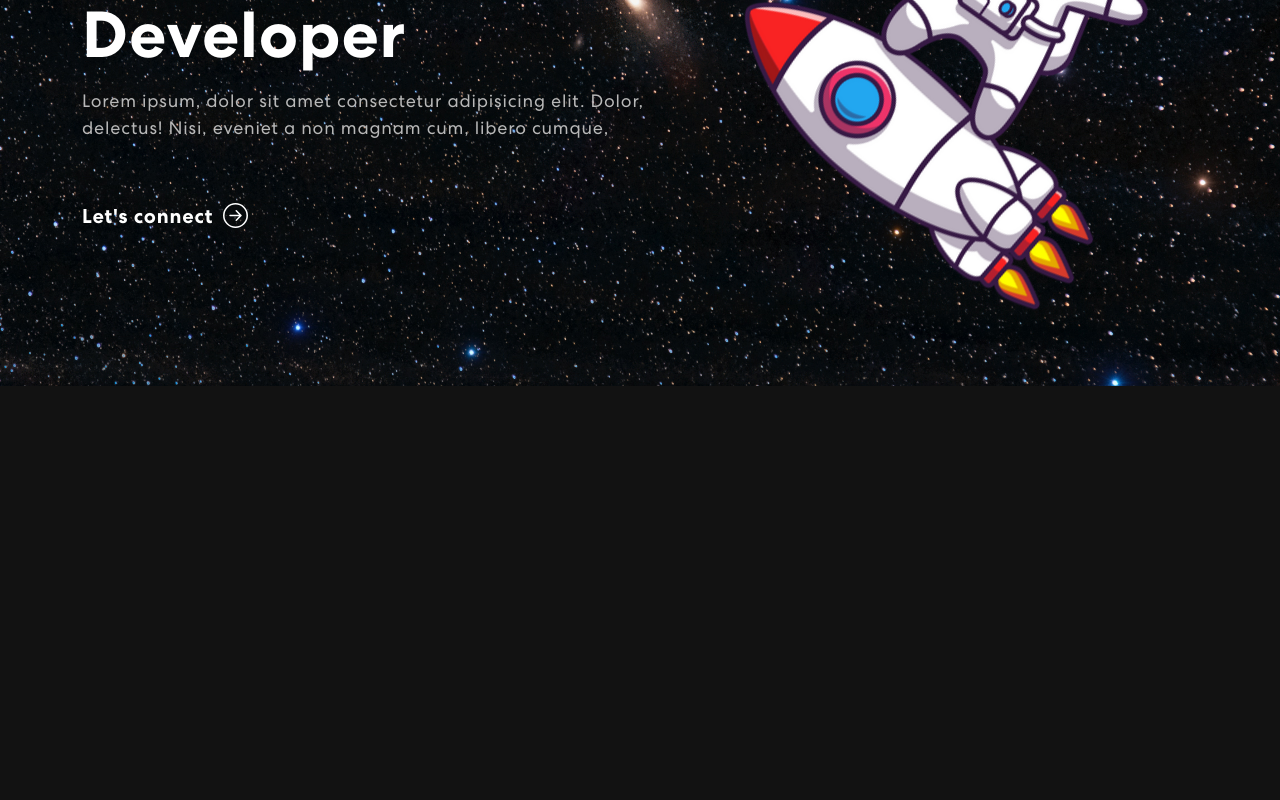
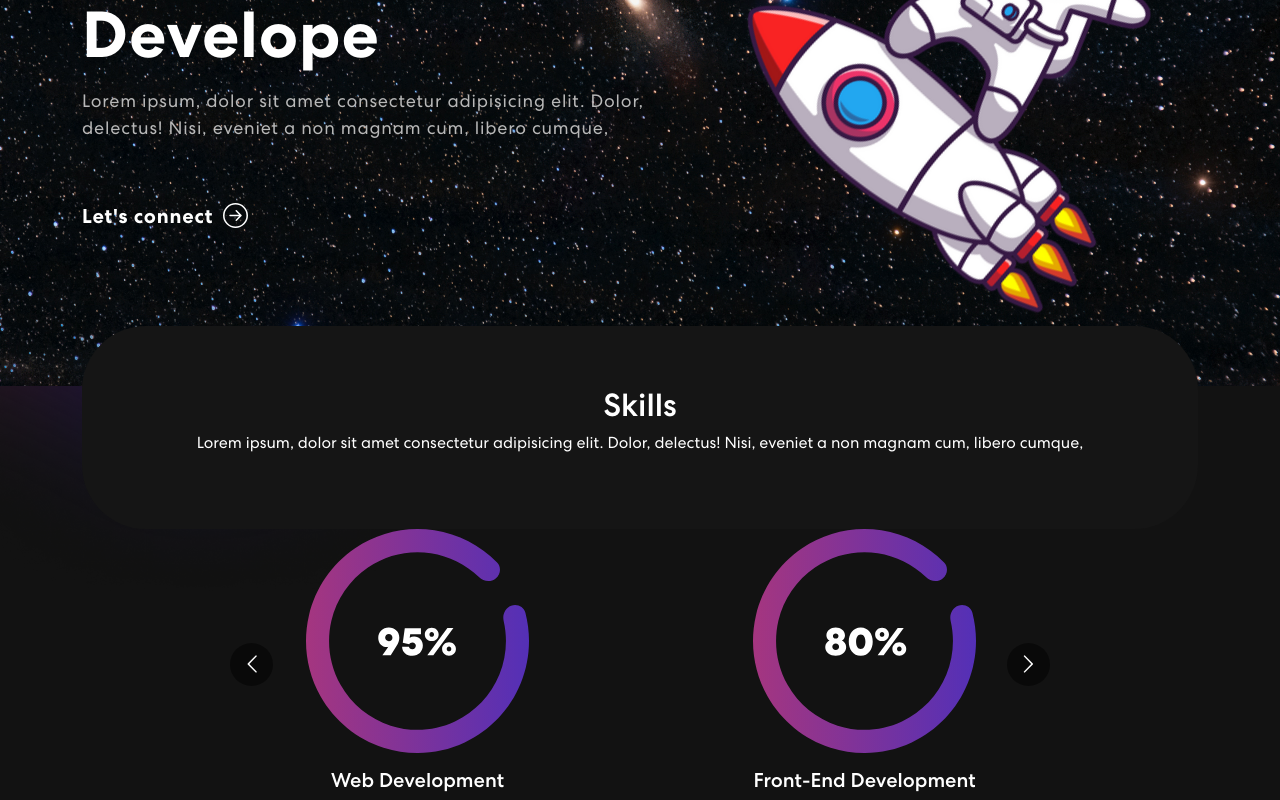
Before and after one commit to alinbrg/portfolio-react, a React (Create React App) app: page / in a window 1280 px wide. Shown: the part 442-1242 px from the top of the page. Before the commit the page ends 828 px from the top, so only its background shows below. Built offline with nearby package versions, Linux system fonts and the light colour scheme.

Commit message:
skills section

```diff
--- a/package.json
+++ b/package.json
@@ -11,6 +11,7 @@
     "react-bootstrap": "^2.5.0",
     "react-bootstrap-icons": "^1.8.4",
     "react-dom": "^18.2.0",
+    "react-multi-carousel": "^2.8.2",
     "react-scripts": "5.0.1",
     "web-vitals": "^2.1.4"
   },
--- a/src/App.css
+++ b/src/App.css
@@ -363,6 +363,11 @@ nav.navbar .navbar-toggler[aria-expanded="true"] .navbar-toggler-icon {
 	width: 40%;
 	z-index: -4;
 }
+.skill-slider .item {
+	display: flex;
+	flex-direction: column;
+	align-items: center;
+}
 
 /************ Projects Css ************/
 .project {
--- a/src/App.js
+++ b/src/App.js
@@ -1,13 +1,15 @@
 import "./App.css";
-import { NavBar } from "./components/NavBar";
-import { Banner } from "./components/Banner";
+import NavBar from "./components/NavBar";
+import Banner from "./components/Banner";
 import "bootstrap/dist/css/bootstrap.min.css";
+import Skills from "./components/Skills";
 
 function App() {
 	return (
 		<div className="App">
 			<NavBar />
 			<Banner />
+			<Skills />
 		</div>
 	);
 }
--- a/src/components/Banner.js
+++ b/src/components/Banner.js
@@ -4,7 +4,7 @@ import headerImg from "../assets/img/astr2.png";
 
 import { useState, useEffect } from "react";
 
-export const Banner = () => {
+export default function Banner() {
 	const [loopNum, setLoopNum] = useState(0);
 	const [isDeleting, setIsDeleting] = useState(false);
 	const toRotate = ["Web Developer", "Front-End Developer"];
@@ -71,4 +71,4 @@ export const Banner = () => {
 			</Container>
 		</section>
 	);
-};
+}
--- a/src/components/NavBar.js
+++ b/src/components/NavBar.js
@@ -5,7 +5,7 @@ import navIcon2 from "../assets/img/nav-icon2.svg";
 import navIcon3 from "../assets/img/nav-icon3.svg";
 import logo from "../assets/img/logo.svg";
 
-export const NavBar = () => {
+export default function NavBar() {
 	const [activeLink, setActiveLink] = useState("home");
 
 	const [scrolled, setScrolled] = useState(false);
@@ -87,4 +87,4 @@ export const NavBar = () => {
 			</Container>
 		</Navbar>
 	);
-};
+}
--- /dev/null
+++ b/src/components/Skills.js
@@ -0,0 +1,72 @@
+import { Col, Container, Row } from "react-bootstrap";
+import Carousel from "react-multi-carousel";
+import "react-multi-carousel/lib/styles.css";
+
+import meter1 from "../assets/img/meter1.svg";
+import meter2 from "../assets/img/meter2.svg";
+import meter3 from "../assets/img/meter3.svg";
+import colorSharp from "../assets/img/color-sharp.png";
+
+export default function Skills() {
+	const responsive = {
+		superLargeDesktop: {
+			// the naming can be any, depends on you.
+			breakpoint: { max: 4000, min: 3000 },
+			items: 5,
+		},
+		desktop: {
+			breakpoint: { max: 3000, min: 1024 },
+			items: 3,
+		},
+		tablet: {
+			breakpoint: { max: 1024, min: 464 },
+			items: 2,
+		},
+		mobile: {
+			breakpoint: { max: 464, min: 0 },
+			items: 1,
+		},
+	};
+
+	return (
+		<section className="skills" id="skills">
+			<Container>
+				<Row>
+					<Col>
+						<div className="skill-bx">
+							<h2>Skills</h2>
+							<p>
+								{" "}
+								Lorem ipsum, dolor sit amet consectetur adipisicing elit. Dolor,
+								delectus! Nisi, eveniet a non magnam cum, libero cumque,
+							</p>
+						</div>
+						<Carousel
+							responsive={responsive}
+							infinite={true}
+							className="skill-slider"
+						>
+							<div className="item">
+								<img src={meter1} alt="web development" />
+								<h5>Web Development</h5>
+							</div>
+							<div className="item">
+								<img src={meter2} alt="front-end web development" />
+								<h5>Front-End Development</h5>
+							</div>
+							<div className="item">
+								<img src={meter3} alt="javascript" />
+								<h5>Javascript</h5>
+							</div>
+						</Carousel>
+					</Col>
+				</Row>
+			</Container>
+			<img
+				className="background-image-left"
+				src={colorSharp}
+				alt="background "
+			/>
+		</section>
+	);
+}
```
Also changed, not shown: 1 other file (tests, documents, lock files or other folders).
